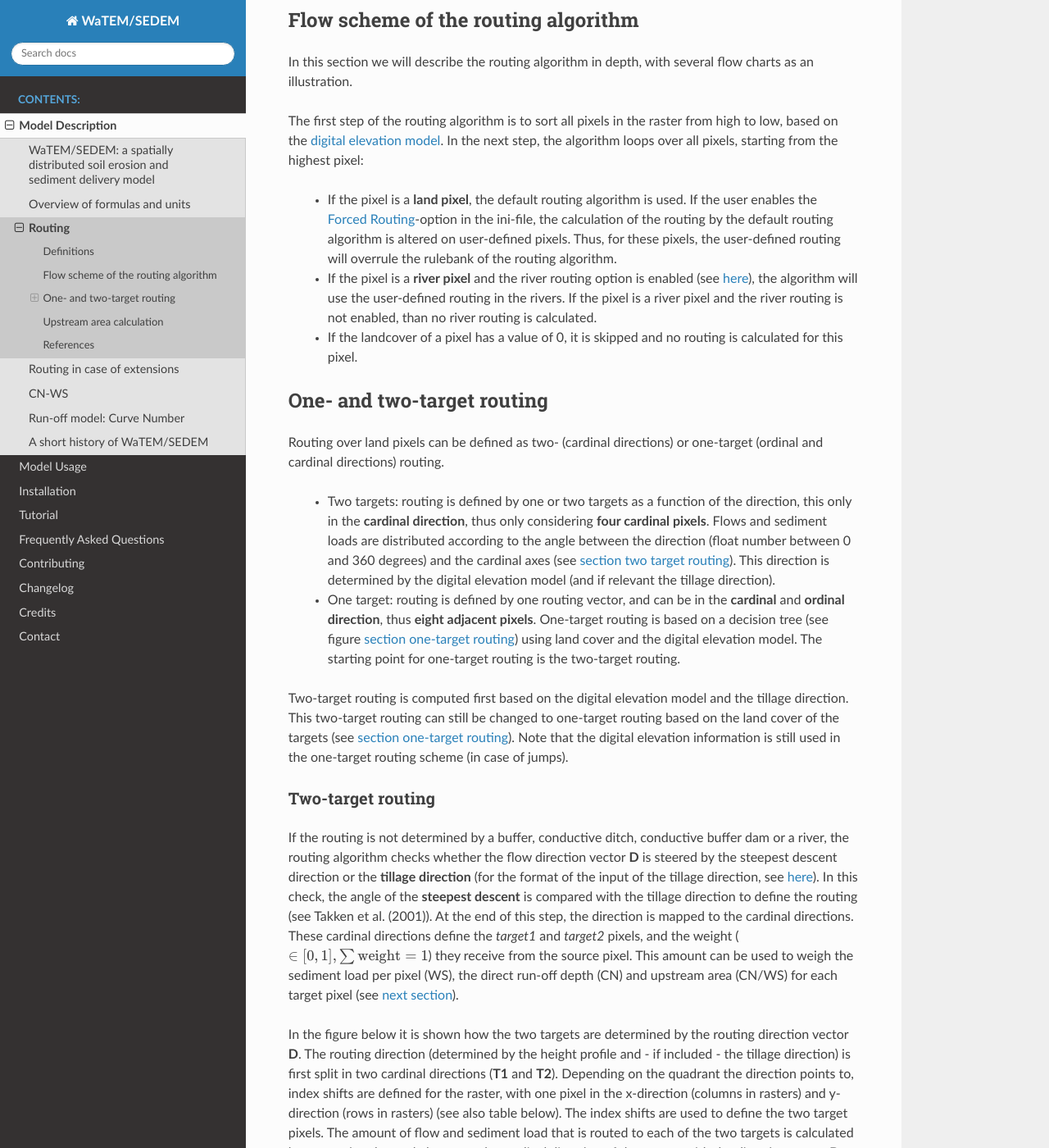
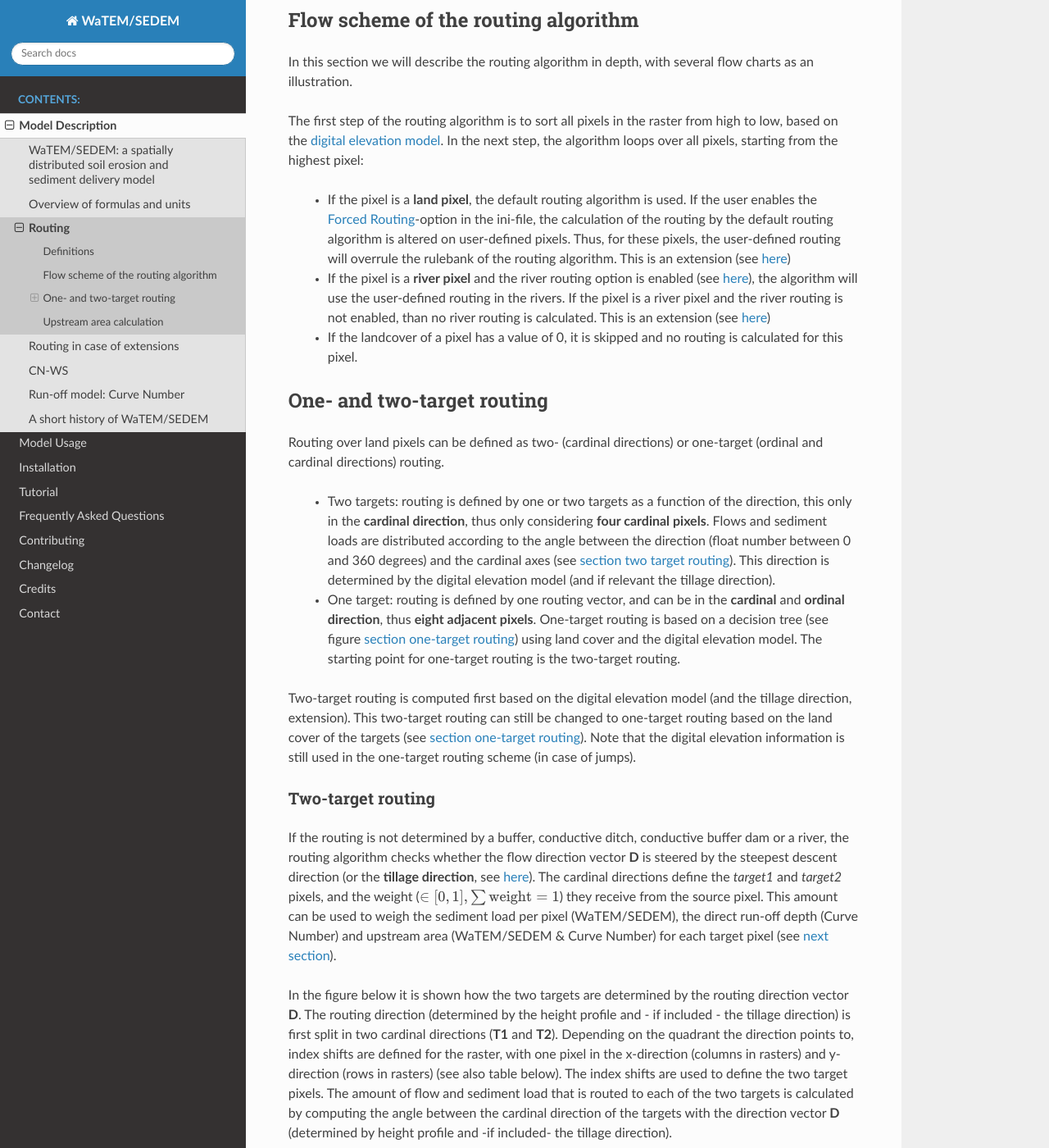
Before and after one commit to watem-sedem/watem-sedem, a Sphinx documentation site: the page built from docs/routing.rst, in a window 1280 px wide and 1400 px high, scrolled down 1177 px. Shown: the whole window at 82% size. Built offline with Sphinx 7.4.7 and the Read the Docs theme 2.0.0, drawn with Linux system fonts in a browser that asks for light colours; some of the changed text lies outside the part shown.

Commit message:
clean-up routing and routing extension

```diff
--- a/docs/routing-extension.rst
+++ b/docs/routing-extension.rst
@@ -4,7 +4,6 @@ Routing in case of extensions
 
 In a number of case, the use of an extension will have an impact on the
 routing. In this page, these impacts will be discussed.
-
 
 Definitions
 ===========
@@ -100,6 +99,8 @@ with:
  - :math:`\text{part2}`: the fraction of the routing from the source pixel to
    the second target pixel (-).
 
+.. _forcedrouting-extension:
+
 Forced routing
 ==============
 **Forced routing** is typically used to force a routing vector from a specific
--- a/docs/routing.rst
+++ b/docs/routing.rst
@@ -13,7 +13,7 @@ The flow routing varies as a function of the difference in height between
 the source and **potential** target pixels, and the **land cover** class of
 the source and targets. In addition, it varies as a function of presence of
 conductive dams, conductive ditches and buffers (and forced routing, see
-further). The land cover is defined in the following table
+:ref:`here <routing-extensions>`). The land cover is defined in the following table
 (see also :ref:`here <prcmap>`). The codes (pixel id) listed in this table are
 used to define the routing in WaTEM/SEDEM. An important distinction is made between
 the land cover of (a) target(s) being equal to the class `river` (-1) and not
@@ -60,10 +60,12 @@ pixel:
    ini-file, the calculation of the routing by the default routing algorithm
    is altered on user-defined pixels. Thus, for these pixels, the
    user-defined routing will overrule the rulebank of the routing algorithm.
+   This is an extension (see :ref:`here <forcedrouting-extension>`)
  - If the pixel is a **river pixel** and the river routing option is enabled
    (see :ref:`here <riverrouting>`), the algorithm will use the user-defined
    routing in the rivers. If the pixel is a river pixel and the river routing
-   is not enabled, than no river routing is calculated.
+   is not enabled, than no river routing is calculated. This is an extension
+   (see :ref:`here <riverrouting>`)
  - If the landcover of a pixel has a value of 0, it is skipped and no routing
    is calculated for this pixel.
 
@@ -89,9 +91,9 @@ or one-target (ordinal and cardinal directions) routing.
    using land cover and the digital elevation
    model. The starting point for one-target routing is the two-target routing.
 
-Two-target routing is computed first based on the digital elevation model and
-the tillage direction. This two-target routing can still be changed to
-one-target routing based on the land cover of the targets (see
+Two-target routing is computed first based on the digital elevation model
+(and the tillage direction, extension). This two-target routing can still be
+changed to one-target routing based on the land cover of the targets (see
 :ref:`section one-target routing <onetarget>`). Note that the digital
 elevation information is still used in the one-target routing scheme
 (in case of jumps).
@@ -103,16 +105,13 @@ Two-target routing
 
 If the routing is not determined by a buffer, conductive ditch, conductive
 buffer dam or a river, the routing algorithm checks whether the flow direction
-vector **D** is steered by the steepest descent direction or the
-**tillage direction** (for the format of the input of the tillage direction,
-see :ref:`here <tildirmap>`). In this check, the angle of the
-**steepest descent** is compared with the tillage direction to define the
-routing (see Takken et al. (2001)). At the end of this step, the direction is
-mapped to the cardinal directions. These cardinal directions define the
-`target1` and `target2` pixels, and the weight
+vector **D** is steered by the steepest descent direction (or the
+**tillage direction**, see :ref:`here <tildirmap>`). The cardinal directions
+define the `target1` and `target2` pixels, and the weight
 (:math:`\in[0,1], \sum \text{weight} = 1`) they receive from the source
-pixel. This amount can be used to weigh the sediment load per pixel (WS), the
-direct run-off depth (CN) and upstream area (CN/WS) for each target pixel (see
+pixel. This amount can be used to weigh the sediment load per pixel
+(WaTEM/SEDEM), the direct run-off depth (Curve Number) and upstream area
+(WaTEM/SEDEM & Curve Number) for each target pixel (see
 :ref:`next section <twotarget>`).
 
 In the figure below it is shown how the two targets are determined by the
@@ -133,7 +132,6 @@ and -if included- the tillage direction).
     Illustration of how two-target flow routing is determined. D = direction,
     T1 = Target1 (first clockwise target), T2 = Target2 (second clockwise
     target). I, II, III, IV = quadrant.
-
 
 
 .. csv-table:: Index shifts (one unit) for the targets depending on the flow direction.
@@ -250,9 +248,3 @@ of the upstream area to its target pixels, is calculated. By default this
 outflux is equal to the upstream area of the source pixel itself.
 Adjustments to this outflux can be done in case of using extensions (see
 :ref:`here <upstreamarea-extentions>`)
-
-References
-==========
-Takken, I., Govers, G., Jetten, V., Nachtergaele, J., Steegen, A., Poesen, J
-., 2001, Effects of tillage on runoff and erosion patterns. Soil and Tillage
-Research 61, 55–60. https://doi.org/10.1016/S0167-1987(01)00178-7
```
Also changed, not shown: other parts of docs/routing-extension.rst (+1 -1 lines).
